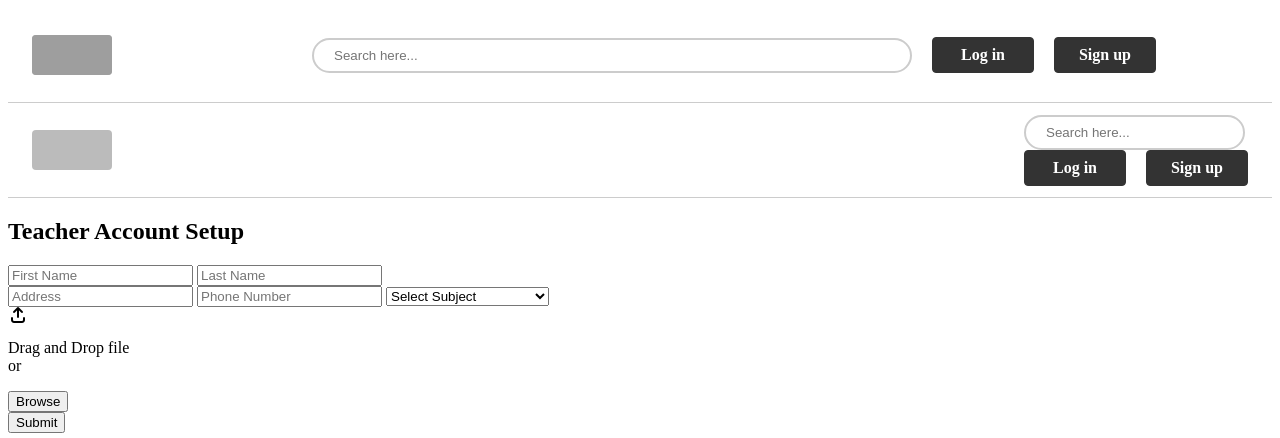
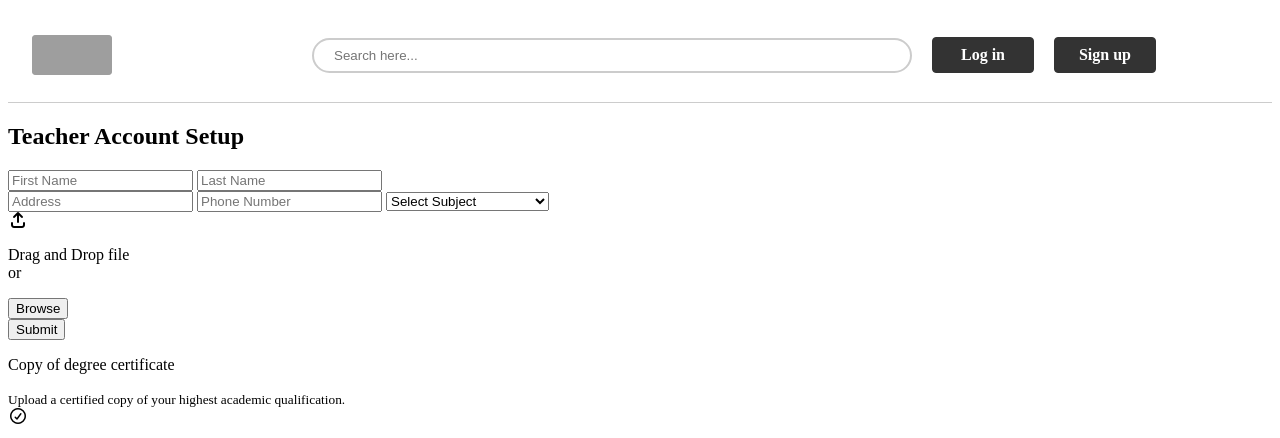
Before and after one commit to zeenathjiffry/EduLink, a PHP site: page /MVC/App/views/teacher_register.view.php in a window 1280 px wide. Shown: the top 438 px of the page. Run offline with PHP 8.4, Linux system fonts and the light colour scheme; some libraries are stand-ins or nearby versions; grey boxes are pictures that could not be loaded.

Commit message:
changes  in nav

```diff
--- a/App/views/teacher_register.view.php
+++ b/App/views/teacher_register.view.php
@@ -1,7 +1,3 @@
-<?php include __DIR__ . '/component/nav.view.php';
-
-?>
-
 <!DOCTYPE html>
 <html lang="en">
 <head>
@@ -13,17 +9,9 @@
     <link rel="stylesheet" href="https://cdnjs.cloudflare.com/ajax/libs/font-awesome/7.0.0/css/all.min.css" integrity="sha512-DxV+EoADOkOygM4IR9yXP8Sb2qwgidEmeqAEmDKIOfPRQZOWbXCzLC6vjbZyy0vPisbH2SyW27+ddLVCN+OMzQ==" crossorigin="anonymous" referrerpolicy="no-referrer">
 </head>
 <body>
-    <nav class="navbar">
-        <div class="logo"></div>
-        <div class="search-bar-nav-links">
-            <input type="text" placeholder="Search here..." class="search-bar">
-            <div class="nav-links">
-                <a href="#" class="nav-btn">Log in</a>
-                <a href="#" class="nav-btn">Sign up</a>
-            </div>
-        </div>
-    </nav>
+    <?php include __DIR__ . '/component/nav.view.php';
 
+    ?>
     <main class="container">
         <section class="left-content">
             <h2>Teacher Account Setup</h2>
```
Also changed, not shown: App/views/institute_register.view.php (+3 -4 lines), App/views/signup.view.php (+3 -4 lines).
